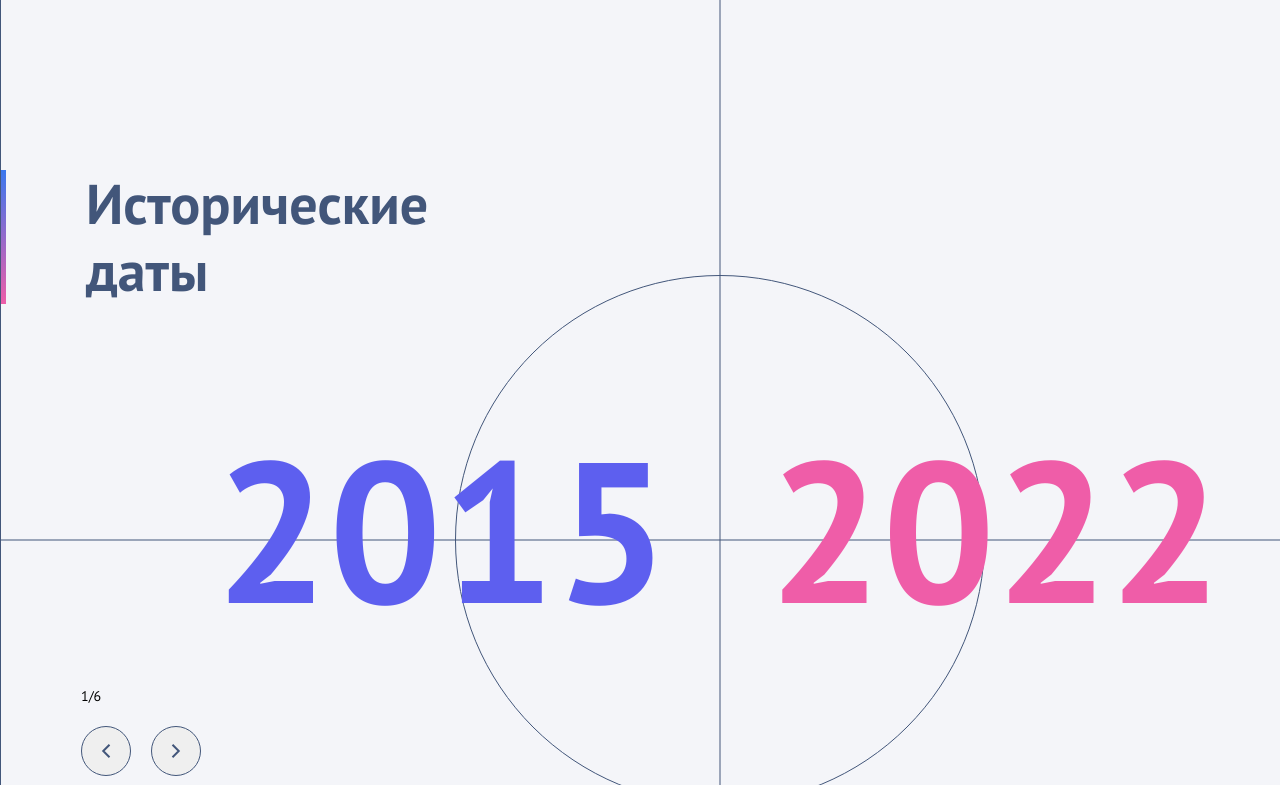
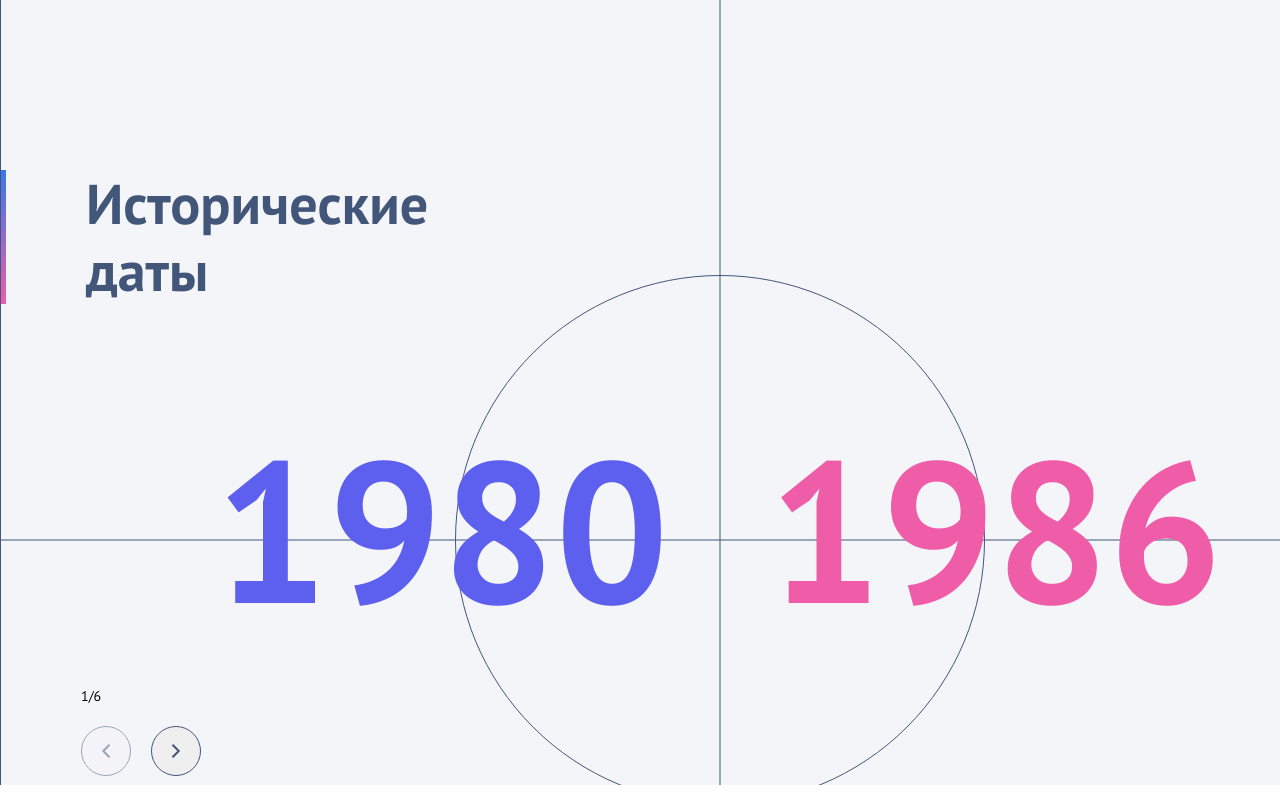
Before and after one commit to mikhail2020/sync_slider, a React (Create React App) app: page / in a window 1280 px wide. Shown: the top 800 px of the page. Built offline with nearby package versions, Linux system fonts and the light colour scheme.

Commit message:
add logic to MainSlider

```diff
--- a/src/components/App/App.tsx
+++ b/src/components/App/App.tsx
@@ -3,10 +3,57 @@ import style from './App.module.sass';
 
 import { SyncSlider } from '../SyncSlider/SyncSlider';
 
+const historicalDates: DateItem[] = [
+    { year: '1980', event: 'Sinclair Research выпускает домашний компьютер ZX80', theme: 'Наука' },
+    { year: '1982', event: 'Sinclair Research выпускает домашний компьютер ZX82', theme: 'Наука' },
+    { year: '1983', event: 'Sinclair Research выпускает ZX Spectrum с 16К и 48К оперативной памяти', theme: 'Наука' },
+    { year: '1984', event: 'Выпуск ZX Spectrum+ с улучшенной клавиатурой и корпусом', theme: 'Наука' },
+    { year: '1985', event: 'Появление первых игр для ZX Spectrum, способствующих росту популярности', theme: 'Наука' },
+    { year: '1986', event: 'Выпуск ZX Spectrum 128K, улучшенная версия с увеличенной памятью', theme: 'Наука' },
+
+    { year: '1987', event: '"Хищник"/Predator, США (реж. Джон Мактирнан)', theme: 'Кино' },
+    { year: '1988', event: '"Кто подставил кролика Роджера"/Who Framed Roger Rabbit, США (реж. Роберт Земекис)', theme: 'Кино' },
+    { year: '1989', event: '"Назад в будущее 2"/Back To The Future2, США (реж. Роберт Земекис)', theme: 'Кино' },
+    { year: '1990', event: '"Крепкий орешек 2"/Die Hard 2, США (реж. Ренни Харлин)', theme: 'Кино' },
+    { year: '1991', event: '"Семейка Аддамс"/The Addams Family, США ( реж.Барри Зонненфельд)', theme: 'Кино' },
+
+    { year: '1992', event: 'Нобелевская премия по литературе - Дерек Уолкотт,"За блестящий образец карибского эпоса в 64 разделах".', theme: 'Литература' },
+    { year: '1994', event: '"Бессонница" - роман Стивена Кинга.', theme: 'Литература' },
+    { year: '1995', event: 'Нобелевская премия по литературе - Шеймас Хини.', theme: 'Литература' },
+    { year: '1997', event: '""Гарри Поттер и философский камень" - фентези Джоан Кэтлин Роулинг', theme: 'Литература' },
+
+    { year: '1999', event: 'Премьера балета "Золушка" в постановке Жан-Кристофа Майоб сценография Эрнеста Пиньона.', theme: 'Театр' },
+    { year: '2000', event: 'Возобновлено издание журнала "Театр".', theme: 'Театр' },
+    { year: '2002', event: 'Примьера трилогии Тома Стоппарда "Берег Утопии", Королевский Национальный театр, Лондон', theme: 'Театр' },
+    { year: '2003', event: 'Премьера мюзикла "В поисках счастья" в Театре на Таганке.', theme: 'Театр' },
+    { year: '2004', event: 'Открытие нового здания Мариинского театра в Санкт-Петербурге.', theme: 'Театр' },
+    { year: '2005', event: 'Премьера спектакля "Чайка" в постановке Константина Богомолова.', theme: 'Театр' },
+
+    { year: '2006', event: 'Баскеьбольный клуб ЦСКА стал победителем национального первенства России.', theme: 'Спорт' },
+    { year: '2008', event: 'С 2 по 24 августа в Пекине прошли 29-е летние Олимпийские игры.', theme: 'Спорт' },
+    { year: '2010', event: '13-28 февраля в Ванкувере: Зимние Олимпийские игры 2010 года.', theme: 'Спорт' },
+    { year: '2012', event: 'С 27 июля по 12 августа в Лондоне прошли 30-е летние Олимпийские игры.', theme: 'Спорт' },
+    { year: '2014', event: 'XXII зимние Олимпийские игры (Сочи, Россия)', theme: 'Спорт' },
+
+    { year: '2015', event: '13 Сентрября - частичное солнечное затмение, видимое в Южной Африке и части Антарктиды', theme: 'Наука' },
+    { year: '2016', event: 'Телеском "Хаббл" обнаружил самую удаленную из всех обнаруженных галактик, получившую обозначение GN-z11', theme: 'Наука' },
+    { year: '2017', event: 'Компания Tesla офоициально представила первый в мире электрический грузовик Tesla Semi', theme: 'Наука' },
+    { year: '2018', event: 'Старт Космического аппарата Solar Probe Plus, предназначенного для изучения Солнца', theme: 'Наука' },
+    { year: '2019', event: 'Google объявил о создании 53-кубитного квантового компьютера', theme: 'Наука' },
+    { year: '2020', event: 'Корабль Crew Dragon вернулся на землю из первого пилотируемого полёта', theme: 'Наука' },
+
+]
+
+
+
 function App() {
     return (
         <div className={style.container}>
-            <SyncSlider title='Исторические даты' />
+            <SyncSlider
+                title='Исторические даты'
+                data={historicalDates}
+                timePeriods='six'
+            />
         </div>
     );
 }
--- a/src/components/MainSlider/MainSlider.module.sass
+++ b/src/components/MainSlider/MainSlider.module.sass
@@ -54,3 +54,10 @@
     justify-content: center
     align-items: center
     position: relative
+    cursor: pointer
+
+    &:disabled
+        opacity: 0.5
+        cursor: default
+        // background-color: #ccc; // Задаем серый фон
+        // color: #666; // Изменяем цвет текста
--- a/src/components/MainSlider/MainSlider.tsx
+++ b/src/components/MainSlider/MainSlider.tsx
@@ -1,32 +1,60 @@
 import style from './MainSlider.module.sass';
 import prev from '../../assets/icons/prev.svg';
 import next from '../../assets/icons/next.svg';
+import { useEffect, useState } from 'react';
 
 
 interface MainSliderProps {
-
+    distributedData: DateItem[][];
 
 }
 
 export const MainSlider = (props: MainSliderProps) => {
+
+    const [activeSlide, setActiveSlide] = useState(1);
+    const [firstDate, setFirstDate] = useState('');
+    const [secondDate, setSecondDate] = useState('');
+
+
+    useEffect(() => {
+        function getSelectDate() {
+            const selectPeriod = props.distributedData[activeSlide - 1];
+
+            if (props.distributedData[0].length) {
+                setFirstDate(selectPeriod[0].year);
+                setSecondDate(selectPeriod[selectPeriod.length - 1].year);
+            }
+        }
+        getSelectDate();
+    }, [activeSlide, props.distributedData]);
+
+
+    function prevPeriod() {
+        setActiveSlide(oldState => oldState - 1);
+    }
+
+    function nextPeriod() {
+        setActiveSlide(oldState => oldState + 1);
+    }
+
 
     return (
         <div className={style.wrapper} >
             <div className={style.circle}>
             </div>
             <div className={style.period}>
-                <div className={style.firstDate}>2015</div>
-                <div className={style.secondDate}>2022</div>
+                <div className={style.firstDate}>{firstDate}</div>
+                <div className={style.secondDate}>{secondDate}</div>
             </div>
 
             <div className={style.navigationPanel}>
-                <div className={style.pageIndicator}>1/6</div>
+                <div className={style.pageIndicator}>{activeSlide}/6</div>
 
                 <div className={style.navigationControls}>
-                    <button className={style.button}>
+                    <button className={style.button} onClick={prevPeriod} disabled={activeSlide<2}>
                         <img src={prev} alt="Предыдущий период" />
                     </button>
-                    <button className={style.button}>
+                    <button className={style.button} onClick={nextPeriod} disabled={props.distributedData.length <= activeSlide}>
                         <img src={next} alt="Следующий период" />
                     </button>
                 </div>
--- a/src/components/SyncSlider/SyncSlider.tsx
+++ b/src/components/SyncSlider/SyncSlider.tsx
@@ -1,3 +1,4 @@
+import { useEffect, useState } from 'react';
 import { MainSlider } from '../MainSlider/MainSlider';
 import { SecondarySlider } from '../SecondarySlider/SecondarySlider';
 import { SliderTitle } from '../SliderTitle/SliderTitle';
@@ -6,17 +7,68 @@ import style from './SyncSlider.module.sass';
 
 interface SyncSliderProps {
     title?: string;
+    data: DateItem[];
+    timePeriods: 'two' | 'three' | 'four' | 'five' | 'six';
 }
 
+
+
 export const SyncSlider = (props: SyncSliderProps) => {
+
+    const distributedData = useDistributedData(props.data, props.timePeriods);
 
     return (
         <div className={style.wrapper} >
             <div className={style.grid}>
                 <SliderTitle title={props.title} />
-                <MainSlider />
+                <MainSlider distributedData={distributedData} />
                 <SecondarySlider />
             </div>
         </div>
     );
 };
+
+
+/**хук распределяет даты по периодам*/
+const useDistributedData = (data: DateItem[], timePeriods: 'two' | 'three' | 'four' | 'five' | 'six') => {
+    const [distributedData, setDistributedData] = useState<DateItem[][]>([[]]);
+
+    useEffect(() => {
+        // на всякий случай сортируем даты по годам
+        data.sort((a, b) => parseInt(a.year) - parseInt(b.year))
+        // элементов в каждой группе
+
+        const itemsInPeriod = Math.floor(data.length / timePeriodMapping[timePeriods]);
+        // остаток
+        let remainder = data.length % timePeriodMapping[timePeriods];
+
+        // Массив для хранения распределенных дат
+        const distributedData: DateItem[][] = [[]];
+
+        data.forEach((date: DateItem) => {
+
+            if (distributedData[distributedData.length - 1].length < itemsInPeriod) {
+                distributedData[distributedData.length - 1].push(date);
+            } else if (distributedData[distributedData.length - 1].length === itemsInPeriod && remainder) {
+                remainder = remainder - 1;
+                distributedData[distributedData.length - 1].push(date);
+            }
+            else {
+                distributedData.push([date]);
+            }
+        });
+
+        setDistributedData(distributedData);
+
+    }, [data, timePeriods]);
+
+    return distributedData;
+};
+
+const timePeriodMapping: Record<string, number> = {
+    two: 2,
+    three: 3,
+    four: 4,
+    five: 5,
+    six: 6
+};
--- /dev/null
+++ b/src/types/global.d.ts
@@ -0,0 +1,5 @@
+type DateItem = {
+    year: string;
+    event: string;
+    theme: string;
+};
--- a/tsconfig.json
+++ b/tsconfig.json
@@ -21,6 +21,7 @@
     "jsx": "react-jsx"
   },
   "include": [
-    "src"
+    "src",
+    "src/types/global.d.ts"
   ]
 }
```
